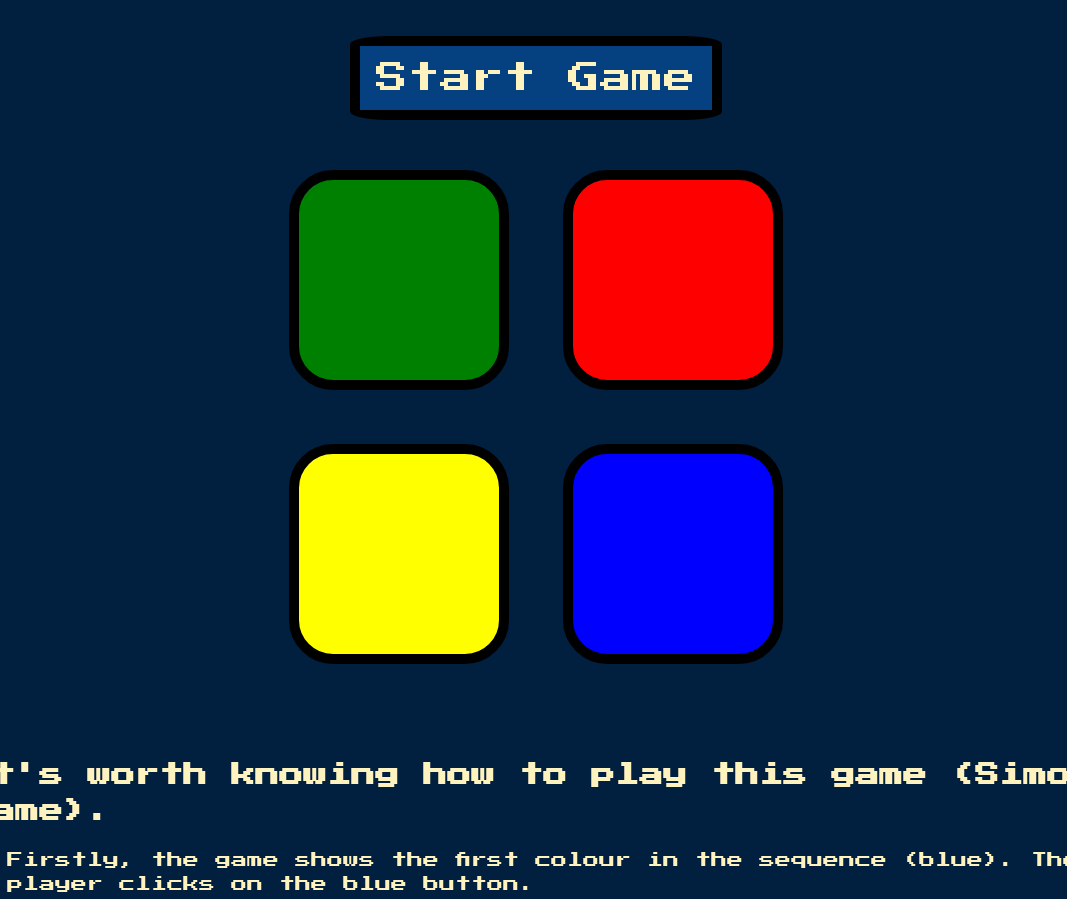
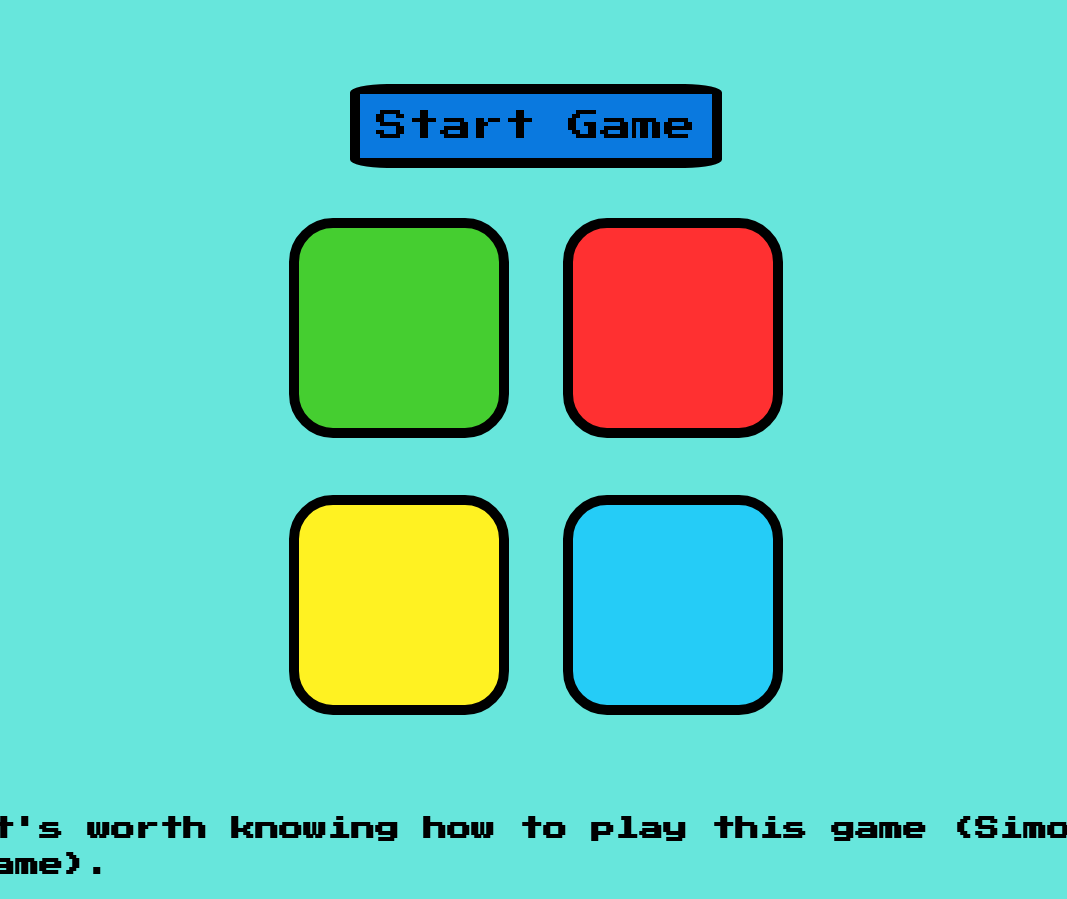
Before and after one commit to vaibhav-arde/MemoryGame, a plain HTML site: page index.html in a window 1280 px wide. Shown: the part 211-1110 px from the top of the page, without its empty margins (104-1171 px from the left). Drawn offline with nearby package versions, Linux system fonts and the light colour scheme.

Commit message:
Updating colors

```diff
--- a/styles.css
+++ b/styles.css
@@ -1,19 +1,23 @@
 body {
   text-align: center;
-  background-color: #011F3F;
+  /* background-color: #011F3F; */
+  background-color: #67E6DC;
+  line-height: 1.5;
+  color: black;
+  /* color: #FEF2BF; */
 }
 
 #level-title {
   font-family: 'Press Start 2P', cursive;
   font-size: 3rem;
   margin:  5%;
-  color: #FEF2BF;
+  /* color: #FEF2BF; */
 }
 .gameRules {
   font-family: 'Press Start 2P', cursive;
   font-size: 1rem;
   margin:  5%;
-  color: #FEF2BF;
+  /* color: #FEF2BF; */
   text-align: left;
   line-height: 1.5;
 }
@@ -21,7 +25,7 @@ body {
   font-family: 'Press Start 2P', cursive;
   font-size: 1rem;
   margin:  5%;
-  color: #FEF2BF;
+  /* color: #FEF2BF; */
 }
 
 .container {
@@ -34,13 +38,14 @@ body {
 .startBtn {
   font-family: 'Press Start 2P', cursive;
   font-size: 2rem;
-  color: #FEF2BF;
+  /* color: #FEF2BF; */
   margin: 25px;
   padding: 1rem 1rem;
   display: inline-block;
   border: 10px solid black;
   border-radius: 10%;
-  background-color: #054181;
+  background-color: #0A79DF;
+  /* background-color: #054181; */
 }
 .btn {
   margin: 25px;
@@ -57,19 +62,19 @@ body {
 }
 
 .red {
-  background-color: red;
+  background-color: #FF3031;
 }
 
 .green {
-  background-color: green;
+  background-color: #45CE30;
 }
 
 .blue {
-  background-color: blue;
+  background-color: #25CCF7;
 }
 
 .yellow {
-  background-color: yellow;
+  background-color: #FFF222;
 }
 
 .pressed {
```
